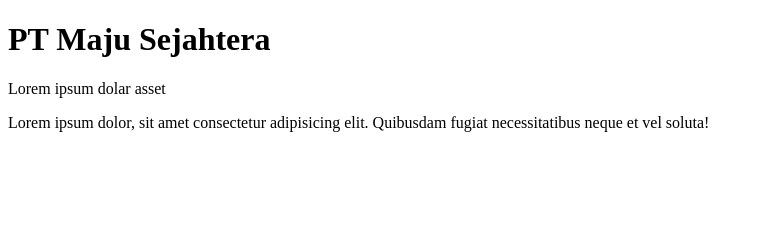
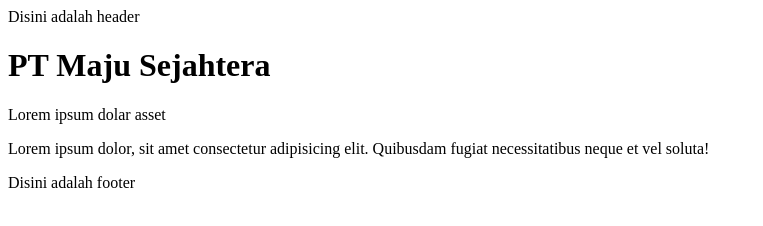
Before and after one commit to AfriDandi/CompanyProfile, a plain HTML site: page index.html in a window 1280 px wide. Shown: the whole page, without its empty margins (0-763 px from the left). Drawn offline with Linux system fonts and the light colour scheme.

Commit message:
Membuat Header dan Footer

```diff
--- a/index.html
+++ b/index.html
@@ -6,9 +6,15 @@
     <title>Latihan GIT Sederhana</title>
 </head>
 <body>
+    <header>
+            Disini adalah header
+    </header>
     <h1>PT Maju Sejahtera</h1>
     <div>Lorem ipsum dolar asset</div>
     <p>Lorem ipsum dolor, sit amet consectetur adipisicing elit. Quibusdam fugiat necessitatibus neque et vel soluta!
     </p>
+    <footer>
+        Disini adalah footer
+    </footer>
 </body>
 </html>
```
